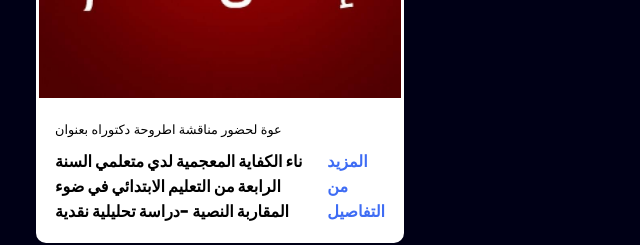
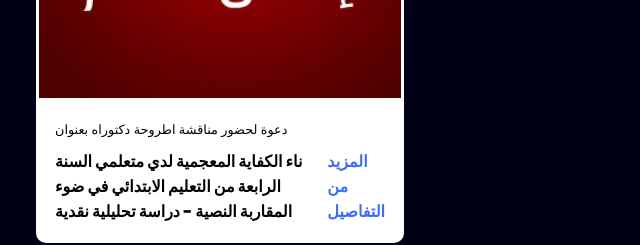
Before and after one commit to islamcheraitia1/ch-ism, a plain HTML site: page index.html in a window 1280 px wide. Shown: the part 2320-2565 px from the top of the page, 624-1264 px from the left. Drawn offline with Linux system fonts and the light colour scheme.

Commit message:
Update index.html

```diff
--- a/index.html
+++ b/index.html
@@ -95,9 +95,9 @@
                     <img src="atten.jpg">
                 </div>
                 <div class="project-info">
-                    <p class="project-category">عوة لحضور مناقشة اطروحة دكتوراه بعنوان</p>
+                    <p class="project-category">دعوة لحضور مناقشة اطروحة دكتوراه بعنوان</p>
                     <strong class="project-title">
-                        <span>ناء الكفاية المعجمية لدي متعلمي السنة الرابعة من التعليم الابتدائي في ضوء المقاربة النصية -دراسة تحليلية نقدية</span>
+                        <span>ناء الكفاية المعجمية لدي متعلمي السنة الرابعة من التعليم الابتدائي في ضوء المقاربة النصية - دراسة تحليلية نقدية</span>
                         <a href="invit2.jpeg" class="more-details">المزيد من التفاصيل</a>
                     </strong>
                 </div>
```
